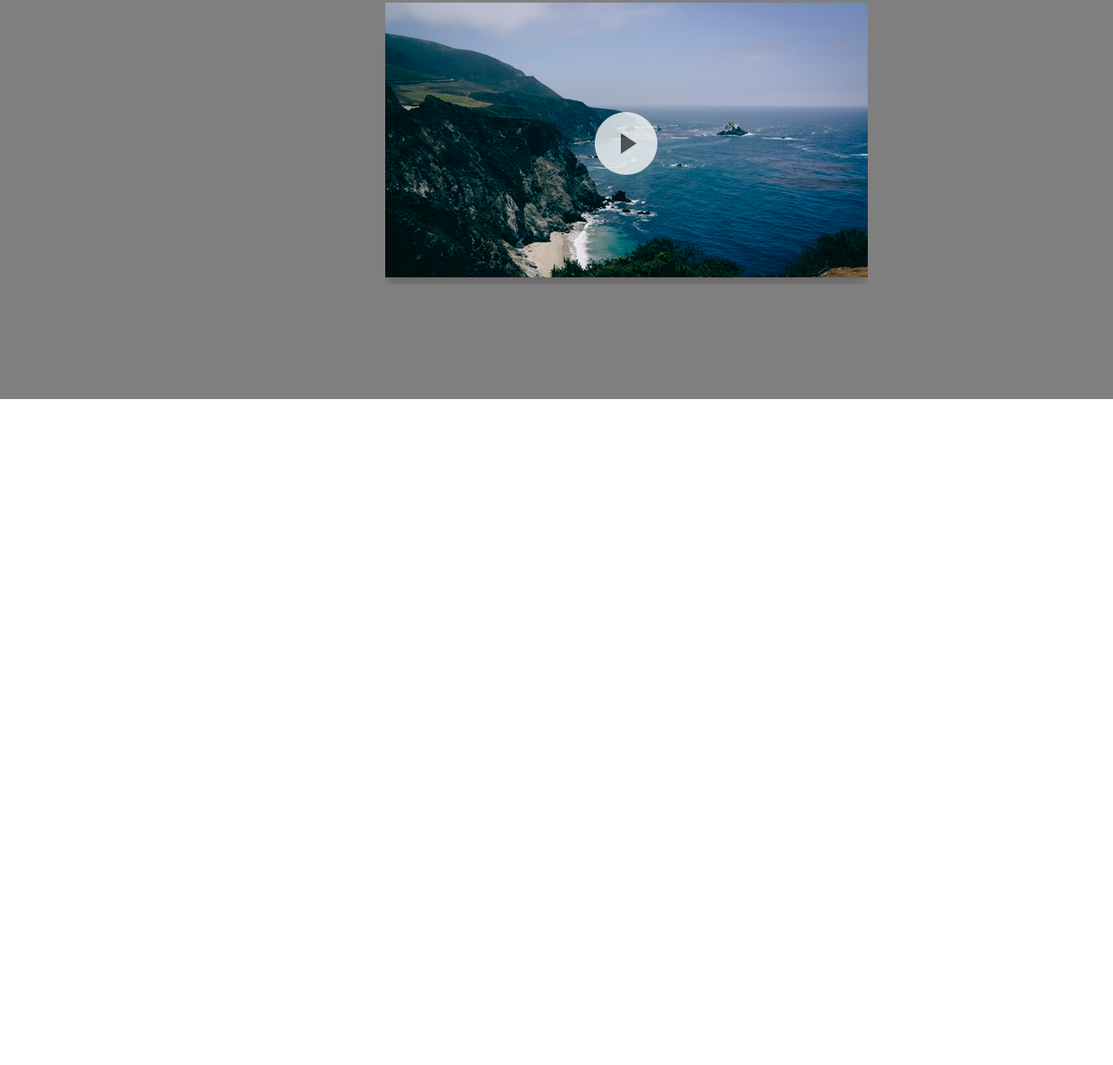
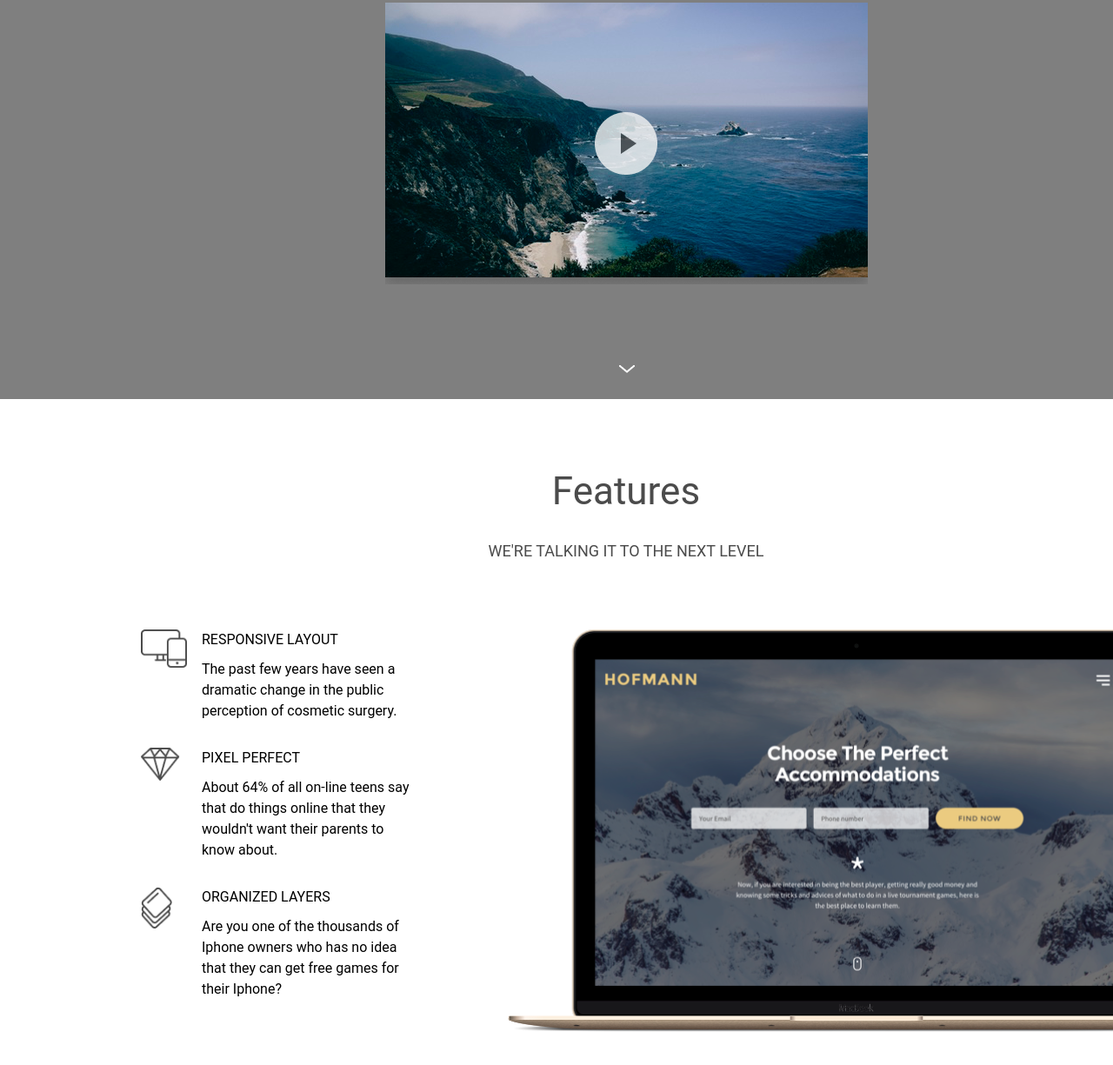
Before and after one commit to mxuanvan02/Practice-1-HTML-CSS, a website built with Parcel: page src/index.html in a window 1280 px wide. Shown: the part 309-1534 px from the top of the page at 87% size. Before the commit the page ends 800 px from the top, so only its background shows below. Built offline with nearby package versions, Linux system fonts and the light colour scheme; files whose address does not match are found by name.

Commit message:
Completed section features.

```diff
--- a/src/css/index.css
+++ b/src/css/index.css
@@ -6,7 +6,8 @@
 
 :root {
   --bg-color: #fff;
-  --txt-color: #fff;
+  --txt-color-white: #fff;
+  --txt-color-black: #4b4b4b;
 }
 
 
@@ -14,7 +15,6 @@ body {
   font-family: 'Roboto', sans-serif;
   background-color: var(--bg-color);
 }
-
 
 
 /* ---------------------------------------------------------------------- *\
@@ -76,7 +76,7 @@ header {
 .nav-item-vacations,
 .nav-item-find-more {
   position: absolute;
-  color: var(--txt-color);
+  color: var(--txt-color-white);
   width: 103px;
   height: 22px;
   font-family: Roboto;
@@ -136,14 +136,12 @@ header {
   display: flex;
   align-items: center;
   text-align: center;
-  color: var(--txt-color);
+  color: var(--txt-color-white);
   letter-spacing: -0.5px;
 }
 
 
 .header-video {
-  /* display: grid;
-  place-items: center; */
   position: absolute;
   width: 555px;
   height: 324px;
@@ -171,3 +169,101 @@ header {
   top: 24px;
   left: 30px;
 }
+
+
+.header-down-arrow {
+  position: absolute;
+  width: 16px;
+  height: 6.67px;
+  left: 712px;
+  top: 723px;
+}
+
+
+/* ---------------------------------------------------------------------- *\
+                              #SECTION FEATURE
+\* ---------------------------------------------------------------------- */
+
+
+.features {
+  position: absolute;
+  width: 1440px;
+  height: 768px;
+  left: 0px;
+  top: 768px;
+  background: var(--bg-color);
+}
+
+
+.features-title {
+  text-align: center;
+  margin: 80px 526px;
+  font-family: 'Roboto';
+  font-style: normal;
+  font-weight: normal;
+  color: var(--txt-color-black);
+}
+
+
+.features-title-name {
+  font-size: 44px;
+  margin: 0 100px;
+}
+
+
+.features-title-subtitle {
+  font-size: 18px;
+  margin: 32px 0 0 0;
+  text-transform: uppercase;
+}
+
+
+.features-content {
+  margin: 32px 72px 59px 162px;
+  display: flex;
+}
+
+
+.features-content-left {
+  font-size: 16px;
+  line-height: 24px;
+}
+
+
+.responsive-layout,
+.pixel-perfect,
+.organized-layers {
+  display: grid;
+  grid-template-columns: 60px 262px;
+}
+
+
+.responsive-layout-content,
+.pixel-perfect-content,
+.organized-layers-content {
+  display: flex;
+  flex-direction: column;
+}
+
+
+.responsive-layout-content-title,
+.pixel-perfect-content-title,
+.organized-layers-content-title {
+  margin: 0 10px;
+  text-transform: uppercase;
+}
+
+
+.responsive-layout-content-description,
+.pixel-perfect-content-description,
+.organized-layers-content-description {
+  margin: 10px 10px 30px 10px;
+}
+
+
+.features-content-right {
+  background: url(../images/features/mac.png);
+  width: 802px;
+  height: 464px;
+  margin-left: 100px;
+}
--- a/src/index.html
+++ b/src/index.html
@@ -34,9 +34,46 @@
     <div class="header-video">
         <div class="play-background"><img class="play-btn" src="images/header/play.png" alt="play"></div>
     </div>
+    <div class="header-down-arrow">
+      <img src="images/header/down-arrow.png" alt="down-arrow">
+    </div>
   </header>
-
-
+  <!--================================= Section Feature =================================-->
+  <section class="features">
+    <div class="features-title">
+      <p class="features-title-name">Features</p>
+      <p class="features-title-subtitle">We're talking it to the next level</p>
+    </div>
+    <div class="features-content">
+      <div class="features-content-left">
+        <div class="responsive-layout">
+          <img src="images/features/responsive.png" alt="responsive-layout" width="53" height="44">
+          <div class="responsive-layout-content">
+            <p class="responsive-layout-content-title">Responsive layout</p>
+            <p class="responsive-layout-content-description">The past few years have seen a dramatic change in the public
+                                                              perception of cosmetic surgery.</p>
+          </div>
+        </div>
+        <div class="pixel-perfect">
+          <img src="images/features/diamond.png" alt="pixel-perfect" width="45" height="38">
+          <div class="pixel-perfect-content">
+            <p class="pixel-perfect-content-title">Pixel perfect</p>
+            <p class="pixel-perfect-content-description">About 64% of all on-line teens say that do things online that
+                                                          they wouldn't want their parents to know about.</p>
+          </div>
+        </div>
+        <div class="organized-layers">
+          <img src="images/features/layers.png" alt="organized-layers" width="36" height="48">
+          <div class="organized-layers-content">
+            <p class="organized-layers-content-title">Organized layers</p>
+            <p class="organized-layers-content-description">Are you one of the thousands of Iphone owners who has no idea
+                                                            that they can get free games for their Iphone?</p>
+          </div>
+        </div>
+      </div>
+      <div class="features-content-right"></div>
+    </div>
+  </section>
 </body>
 
 </html>
```
Also changed, not shown: src/images/features/diamond.png (added), src/images/features/layers.png (added), src/images/features/mac.png (added), src/images/features/responsive.png (added), src/images/header/down-arrow.png (added).
